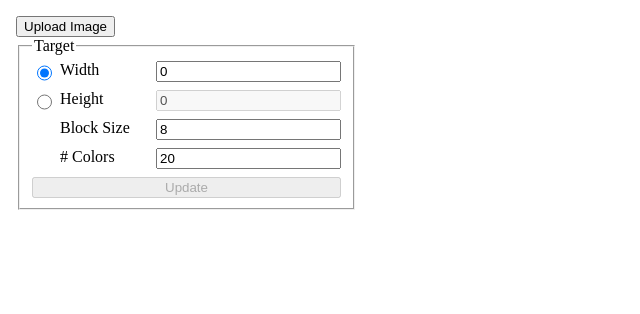
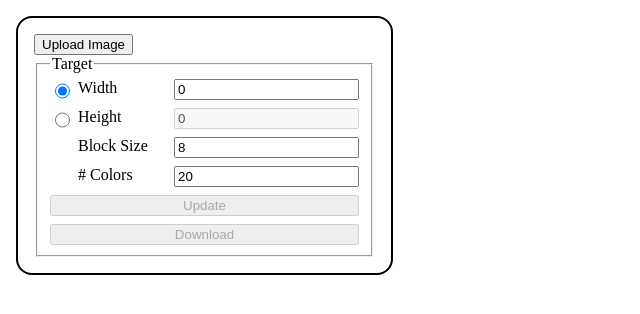
Before and after one commit to smh0505/diamond-painting-generator, a Vue app: page / in a window 1280 px wide. Shown: the top 314 px of the page, without its empty margins (0-640 px from the left). Built offline with nearby package versions, Linux system fonts and the light colour scheme.

Commit message:
Added more image processing functions

```diff
--- a/src/App.vue
+++ b/src/App.vue
@@ -1,5 +1,5 @@
 <template>
-  <ImageInput @return="handleReturn" @update="resizeData" v-bind="inputProp"></ImageInput>
+  <ImageInput @return="handleReturn" @update="resizeData" @download="download" v-bind="inputProp"></ImageInput>
   <canvas ref="canvas"></canvas>
   <canvas ref="imageData" hidden></canvas>
   <img ref="image" @load="loadImage" hidden />
@@ -18,8 +18,11 @@ const inputProp = ref({
   size: [0, 0, 0],
   block: 8,
   k: 20,
+  isReady: false,
 });
 
+let dataCtx: CanvasRenderingContext2D | null;
+let canvasCtx: CanvasRenderingContext2D | null;
 const worker = new Worker(new URL("./scripts/ImageWorker.ts", import.meta.url));
 
 // Methods
@@ -30,7 +33,7 @@ function loadImage() {
 }
 
 function resizeData(width?: number, height?: number, block?: number, k?: number) {
-  if (!imageData.value) return;
+  if (!image.value || !imageData.value || !dataCtx) return;
   if (width) inputProp.value.size[0] = width;
   if (height) inputProp.value.size[1] = height;
   if (block) inputProp.value.block = block;
@@ -38,46 +41,57 @@ function resizeData(width?: number, height?: number, block?: number, k?: number)
 
   imageData.value.width = inputProp.value.size[0];
   imageData.value.height = inputProp.value.size[1];
+  dataCtx.drawImage(image.value, 0, 0, imageData.value.width, imageData.value.height);
+  resizeDisplay();
   convert();
 }
 
 function resizeDisplay() {
-  let ctx: CanvasRenderingContext2D | null;
-  if (!imageData.value || !canvas.value || !(ctx = canvas.value.getContext("2d"))) return;
+  if (!imageData.value || !canvas.value || !canvasCtx) return;
   const scale = Math.min(window.innerWidth / imageData.value.width, window.innerHeight / imageData.value.height);
   canvas.value.width = imageData.value.width * scale * 0.8;
   canvas.value.height = imageData.value.height * scale * 0.8;
-  ctx.drawImage(imageData.value, 0, 0, canvas.value.width, canvas.value.height);
+  canvasCtx.drawImage(imageData.value, 0, 0, canvas.value.width, canvas.value.height);
 }
 
 function convert() {
-  let ctx: CanvasRenderingContext2D | null;
-  if (!image.value || !imageData.value || !(ctx = imageData.value.getContext("2d", { willReadFrequently: true })))
-    return;
+  if (!image.value || !imageData.value || !dataCtx) return;
 
-  ctx.drawImage(image.value, 0, 0, imageData.value.width, imageData.value.height);
-  let data = ctx.getImageData(0, 0, imageData.value.width, imageData.value.height).data;
+  inputProp.value.isReady = false;
+  let data = dataCtx.getImageData(0, 0, imageData.value.width, imageData.value.height).data;
   worker.postMessage(
     {
       imgData: data,
       width: imageData.value.width,
       height: imageData.value.height,
-      channels: 4,
-      stoneSize: inputProp.value.block,
+      blockSize: inputProp.value.block,
+      k: inputProp.value.k,
     },
     [data.buffer]
   );
 
   worker.onmessage = (e) => {
-    if (!imageData.value) return;
-    const stoned = e.data as Uint8ClampedArray;
-    const [width, height] = [
-      Math.ceil(imageData.value.width / inputProp.value.block),
-      Math.ceil(imageData.value.height / inputProp.value.block),
-    ];
-    ctx.putImageData(new ImageData(stoned, width, height), 0, 0);
+    if (!imageData.value || !dataCtx) return;
+    const { result, resWidth, resHeight } = e.data;
+    imageData.value.width = resWidth;
+    imageData.value.height = resHeight;
+    dataCtx.putImageData(new ImageData(result, resWidth, resHeight), 0, 0);
     resizeDisplay();
+    inputProp.value.isReady = true;
   };
+}
+
+function download() {
+  if (!imageData.value) return;
+  imageData.value.toBlob((blob) => {
+    if (!blob) return;
+    const url = URL.createObjectURL(blob);
+    const link = document.createElement("a");
+    link.download = "image.png";
+    link.href = url;
+    link.click();
+    URL.revokeObjectURL(url);
+  }, "image/png");
 }
 
 function handleReturn(url: string) {
@@ -86,6 +100,9 @@ function handleReturn(url: string) {
 }
 
 onMounted(() => {
+  if (!imageData.value || !canvas.value) return;
   window.onresize = resizeDisplay;
+  dataCtx = imageData.value.getContext("2d", { willReadFrequently: true });
+  canvasCtx = canvas.value.getContext("2d");
 });
 </script>
--- a/src/components/ImageInput.vue
+++ b/src/components/ImageInput.vue
@@ -34,7 +34,9 @@
       <label for="k"># Colors</label>
       <input type="number" name="k" v-model="kValue" @change="kValue = clamp(kValue, 10)" />
 
-      <button @click="updateSize" :disabled="!imageUrl">Update</button>
+      <button @click="updateSize" :disabled="!isReady">Update</button>
+
+      <button @click="emitDownload" :disabled="!isReady">Download</button>
     </fieldset>
   </section>
 </template>
@@ -57,6 +59,7 @@ const props = defineProps({
   size: { type: Array<number>, required: true },
   block: { type: Number, required: true },
   k: { type: Number, required: true },
+  isReady: { type: Boolean, required: true },
 });
 
 watch(props, (props) => {
@@ -70,6 +73,7 @@ watch(props, (props) => {
 const emit = defineEmits<{
   return: [url: string];
   update: [width: number, height: number, block: number, k: number];
+  download: []
 }>();
 
 // Methods
@@ -87,6 +91,10 @@ function updateSize() {
   emit("update", width.value, height.value, blockSize.value, kValue.value);
 }
 
+function emitDownload() {
+  emit("download")
+}
+
 function roundSize(direction: "width" | "height") {
   switch (direction) {
     case "width":
@@ -100,7 +108,7 @@ function roundSize(direction: "width" | "height") {
 }
 
 function clamp(value: number, min: number) {
-  return Math.floor(Math.max(value, min))
+  return Math.floor(Math.max(value, min));
 }
 </script>
 
@@ -108,8 +116,13 @@ function clamp(value: number, min: number) {
 section {
   position: absolute;
   margin: 1rem;
+  padding: 1rem;
   top: 0px;
   left: 0px;
+
+  background-color: white;
+  border-radius: 1rem;
+  border: 2px solid black;
 }
 
 fieldset {
--- a/src/scripts/ImageWorker.ts
+++ b/src/scripts/ImageWorker.ts
@@ -1,48 +1,215 @@
-function median(arr: Uint8ClampedArray) {
+/**
+ * The basic structure: width * height * channels
+ *
+ * In 1D array, the sequence is defined as
+ * [ ..., k_ij0, k_ij1, k_ij2, k_ij3, ...]
+ * where i = row index and j = column index
+ *
+ * Equivalent 3D array structure:
+ * [..., [..., [k_ij0, k_ij1, k_ij2, k_ij3], ...], ...]
+ */
+
+type Pixel = [number, number, number];
+interface Result {
+  data: Uint8ClampedArray;
+  width: number;
+  height: number;
+  colors: Pixel[];
+}
+
+/**
+ * @param {Uint8ClampedArray} arr Given array
+ * @returns {number} Median in `arr`
+ */
+function median(arr: Uint8ClampedArray): number {
   arr.sort((a, b) => a - b);
   const mid = Math.floor(arr.length / 2);
   return arr.length % 2 === 0 ? (arr[mid - 1] + arr[mid]) / 2 : arr[mid];
 }
 
-function stoneImage(imgData: Uint8ClampedArray, width: number, height: number, channels: number, stoneSize: number) {
-  const [stonedWidth, stonedHeight] = [Math.ceil(width / stoneSize), Math.ceil(height / stoneSize)];
-  const stoned = new Uint8ClampedArray(stonedHeight * stonedWidth * channels);
+/**
+ * @param {number[]} a
+ * @param {number[]} b
+ * @returns {number} Distance between two points `a` and `b`
+ */
+function euclideanDistance(a: number[], b: number[]): number {
+  return Math.sqrt((a[0] - b[0]) ** 2 + (a[1] - b[1]) ** 2 + (a[2] - b[2]) ** 2);
+}
 
-  // For each cell in "stoned"
-  for (let i = 0; i < stonedHeight; i++) {
-    for (let j = 0; j < stonedWidth; j++) {
+/**
+ * @param {Uint8ClampedArray} imgData Original image data in 1D array
+ * @param {number} width Width of original image
+ * @param {number} height Height of original image
+ * @param {number} blockSize Size of unit square block
+ * @return {Omit<Result, "colors">} Pixelated image data in 1D array
+ */
+function pixelate(
+  imgData: Uint8ClampedArray,
+  width: number,
+  height: number,
+  blockSize: number
+): Omit<Result, "colors"> {
+  const [outputWidth, outputHeight] = [Math.ceil(width / blockSize), Math.ceil(height / blockSize)];
+  const output = new Uint8ClampedArray(outputHeight * outputWidth * 4);
+
+  // For each cell in output
+  for (let i = 0; i < outputHeight; i++) {
+    for (let j = 0; j < outputWidth; j++) {
       // Set ranges for each cell from imgData
-      const rangeX = [i * stoneSize, Math.min((i + 1) * stoneSize, height)];
-      const rangeY = [j * stoneSize, Math.min((j + 1) * stoneSize, width)];
+      const rangeX = [i * blockSize, Math.min((i + 1) * blockSize, height)];
+      const rangeY = [j * blockSize, Math.min((j + 1) * blockSize, width)];
 
       // Gather pixels from ranges
-      const block = new Uint8ClampedArray((rangeX[1] - rangeX[0]) * (rangeY[1] - rangeY[0]) * channels);
+      const block = new Uint8ClampedArray((rangeX[1] - rangeX[0]) * (rangeY[1] - rangeY[0]) * 4);
       let blockIdx = 0;
       for (let x = rangeX[0]; x < rangeX[1]; x++) {
         for (let y = rangeY[0]; y < rangeY[1]; y++) {
-          const pixelIdx = (x * width + y) * channels;
-          for (let c = 0; c < channels; c++) {
-            block[blockIdx++] = imgData[pixelIdx + c];
-          }
+          const pixelIdx = (x * width + y) * 4;
+          block[blockIdx++] = imgData[pixelIdx];
+          block[blockIdx++] = imgData[pixelIdx + 1];
+          block[blockIdx++] = imgData[pixelIdx + 2];
+          block[blockIdx++] = imgData[pixelIdx + 3];
         }
       }
 
-      // Process median
-      for (let c = 0; c < channels; c++) {
-        const channelValues = new Uint8ClampedArray(block.length / channels);
+      // Find median
+      for (let c = 0; c < 4; c++) {
+        const channelValues = new Uint8ClampedArray(block.length / 4);
         for (let k = 0; k < channelValues.length; k++) {
-          channelValues[k] = block[k * channels + c];
+          channelValues[k] = block[k * 4 + c];
         }
-        stoned[(i * stonedWidth + j) * channels + c] = median(channelValues);
+        output[(i * outputWidth + j) * 4 + c] = median(channelValues);
       }
     }
   }
 
-  return stoned;
+  return {
+    data: output,
+    width: outputWidth,
+    height: outputHeight,
+  };
+}
+
+/**
+ * @param {Uint8ClampedArray} imgData Original image data in 1D array
+ * @param {number} width Width of original image
+ * @param {number} height Height of original image
+ * @param {number} k Desired number of colors
+ * @param {number} maxIter Maximum number of iteration
+ * @return {Omit<Result, "width" | "height">} Clustered image data in 1D array
+ */
+function kMeansClustering(
+  imgData: Uint8ClampedArray,
+  width: number,
+  height: number,
+  k: number,
+  maxIter: number = 10
+): Omit<Result, "width" | "height"> {
+  const pixelCount = width * height;
+  const pixels: Pixel[] = new Array(pixelCount);
+  for (let i = 0, j = 0; i < pixelCount; i++, j += 4) {
+    pixels[i] = [imgData[j], imgData[j + 1], imgData[j + 2]];
+  }
+
+  const assignments = new Uint8Array(pixelCount);
+
+  // Initialize centroids randomly
+  let centroids: Pixel[] = Array(k)
+    .fill(null)
+    .map(() => {
+      const randomIdx = Math.floor(Math.random() * pixels.length);
+      return [...pixels[randomIdx]];
+    });
+
+  for (let iter = 0; iter < maxIter; iter++) {
+    // Assign pixels to centroids
+    for (let i = 0; i < pixelCount; i++) {
+      let minDistance = Infinity;
+      let closestIdx = 0;
+      for (let j = 0; j < k; j++) {
+        const distance = euclideanDistance(pixels[i], centroids[j]);
+        if (distance >= minDistance) continue;
+        minDistance = distance;
+        closestIdx = j;
+      }
+      assignments[i] = closestIdx;
+    }
+
+    // Update centroids
+    const newCentroids: Pixel[] = Array(k)
+      .fill(null)
+      .map(() => [0, 0, 0]);
+    const counts = new Uint32Array(k);
+
+    for (let i = 0; i < pixelCount; i++) {
+      const assignment = assignments[i];
+      newCentroids[assignment][0] += pixels[i][0];
+      newCentroids[assignment][1] += pixels[i][1];
+      newCentroids[assignment][2] += pixels[i][2];
+      counts[assignment]++;
+    }
+
+    for (let i = 0; i < k; i++) {
+      if (!counts[i]) continue;
+      centroids[i] = [
+        Math.round(newCentroids[i][0] / counts[i]),
+        Math.round(newCentroids[i][1] / counts[i]),
+        Math.round(newCentroids[i][2] / counts[i]),
+      ];
+    }
+  }
+
+  const output = new Uint8ClampedArray(imgData.length);
+  for (let i = 0, j = 0; i < pixelCount; i++, j += 4) {
+    const centroid = centroids[assignments[i]];
+    output[j] = centroid[0];
+    output[j + 1] = centroid[1];
+    output[j + 2] = centroid[2];
+    output[j + 3] = imgData[j + 3];
+  }
+
+  return {
+    data: output,
+    colors: centroids,
+  };
+}
+
+/**
+ * @param {Uint8ClampedArray} imgData Original image data in 1D array
+ * @param {number} width Width of original image
+ * @param {number} height Height of original image
+ * @param {number} blockSize Size of unit square block
+ * @return {Omit<Result, "colors">} Scaled image data in 1D array
+ */
+function rescale(imgData: Uint8ClampedArray, width: number, height: number, blockSize: number): Omit<Result, "colors"> {
+  const [outputWidth, outputHeight] = [width * blockSize, height * blockSize];
+  const output = new Uint8ClampedArray(outputWidth * outputHeight * 4);
+
+  for (let y = 0; y < outputHeight; y++) {
+    for (let x = 0; x < outputWidth; x++) {
+      const srcX = Math.floor(x / blockSize);
+      const srcY = Math.floor(y / blockSize);
+      const srcIdx = (srcY * width + srcX) * 4;
+      const idx = (y * outputWidth + x) * 4;
+
+      output[idx] = imgData[srcIdx];
+      output[idx + 1] = imgData[srcIdx + 1];
+      output[idx + 2] = imgData[srcIdx + 2];
+      output[idx + 3] = imgData[srcIdx + 3];
+    }
+  }
+
+  return {
+    data: output,
+    width: outputWidth,
+    height: outputHeight,
+  };
 }
 
 self.onmessage = (e) => {
-  const { imgData, width, height, channels, stoneSize } = e.data;
-  const result = stoneImage(imgData, width, height, channels, stoneSize);
-  self.postMessage(result, [result.buffer]);
+  const { imgData, width, height, blockSize, k } = e.data;
+  const { data: pixel, width: pixelWidth, height: pixelHeight } = pixelate(imgData, width, height, blockSize);
+  const { data: clust } = kMeansClustering(pixel, pixelWidth, pixelHeight, k);
+  const { data: result, width: resWidth, height: resHeight } = rescale(clust, pixelWidth, pixelHeight, blockSize);
+  self.postMessage({ result, resWidth, resHeight }, [result.buffer]);
 };
```
Also changed, not shown: src/components/Spinner.vue (added).
